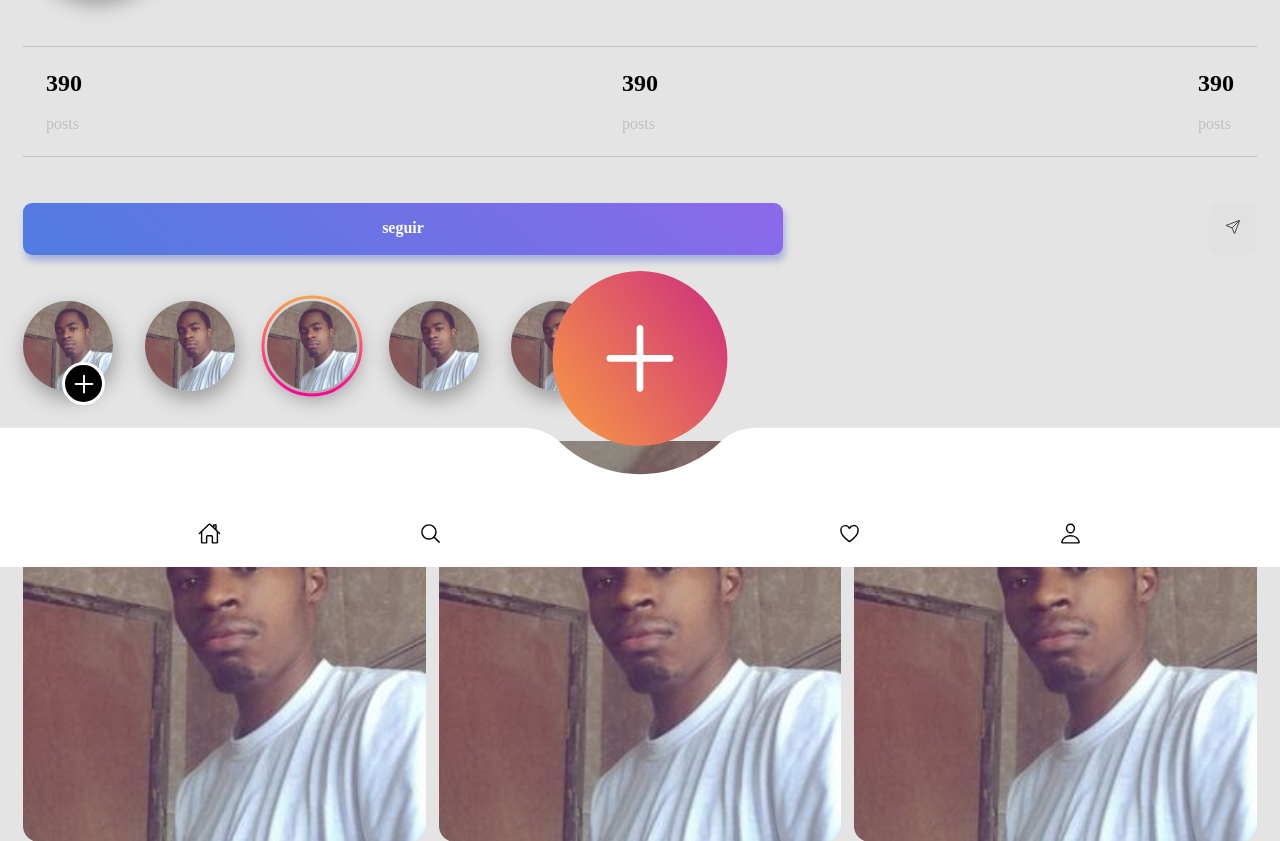
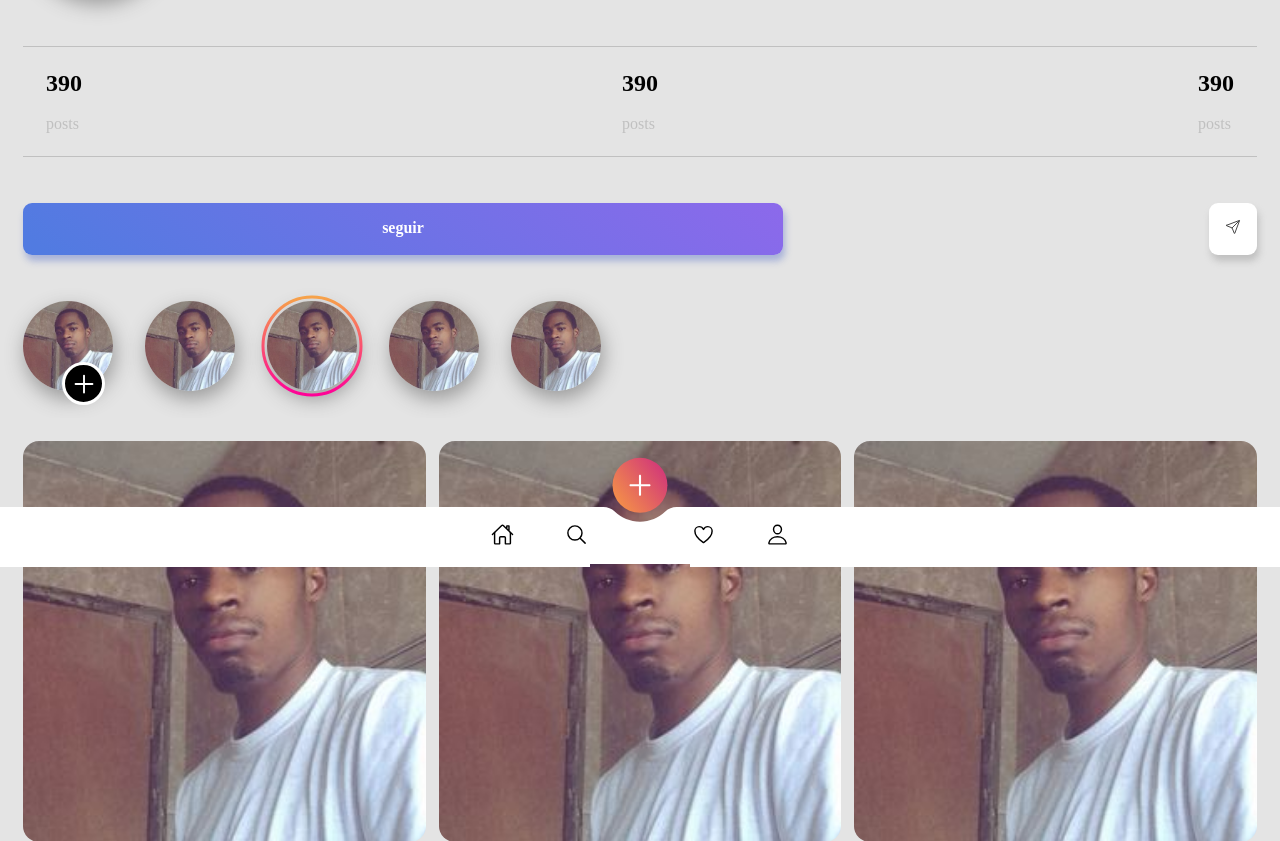
Before and after one commit to Equip-Mozambique/bootcamp_SASS, a PHP site: page / in a window 1280 px wide. Shown: the part 237-1078 px from the top of the page. Run offline with PHP 8.4, Linux system fonts and the light colour scheme.

Commit message:
tab curvo

```diff
--- a/Aula 2 mimica/css/style.css
+++ b/Aula 2 mimica/css/style.css
@@ -22,12 +22,12 @@ body {
   padding: 23px;
 }
 
-.arredondado, .container .stories .item .foto img, .container .stories .button, .perfil .foto img {
+.arredondado, #stories .container .stories .item .foto img, #stories .container .stories .button, .perfil .foto img {
   border-radius: 50%;
   box-shadow: 2px 8px 20px 0px #999999;
 }
 
-.margin, .container .stories {
+.margin, #stories .container .stories {
   margin: 23px;
 }
 
@@ -63,7 +63,8 @@ body {
   border-left: 0;
   border-right: 0;
 }
-.estat h2, .estat p {
+.estat h2,
+.estat p {
   margin: 0px;
 }
 .estat p {
@@ -78,18 +79,20 @@ body {
   box-shadow: 2px 6px 7px 0px rgba(103, 124, 204, 0.49);
 }
 .opcoes .partilhar {
-  background: #e1e1e1;
+  background: #fff;
   color: #474747;
+  box-shadow: 2px 6px 7px 0px rgba(156, 156, 156, 0.49);
 }
 
-.container {
+#stories .container {
   width: 100%;
   overflow-x: scroll;
+  overflow-y: hidden;
 }
-.container .stories {
+#stories .container .stories {
   display: inline-flex;
 }
-.container .stories .button {
+#stories .container .stories .button {
   background: black;
   color: white;
   width: 5px;
@@ -101,22 +104,22 @@ body {
   border: 3px solid white;
   box-shadow: 0px 0px;
 }
-.container .stories .button ion-icon {
+#stories .container .stories .button ion-icon {
   position: absolute;
   inset: 0;
   margin: auto;
 }
-.container .stories .item {
+#stories .container .stories .item {
   margin-right: 32px;
   position: relative;
 }
-.container .stories .item .foto img {
+#stories .container .stories .item .foto img {
   width: 90px;
 }
-.container .stories .item .coisa img {
+#stories .container .stories .item .coisa img {
   border: 4px solid white;
 }
-.container .stories .item svg.estado {
+#stories .container .stories .item svg.estado {
   position: absolute;
   inset: 0;
   left: -7px;
@@ -151,11 +154,30 @@ body {
   left: 0;
   width: 100%;
 }
+.footer .bgleft, .footer .bgright {
+  height: 60px;
+  background: white;
+  width: calc(50% - 50px);
+}
+.footer .bgright {
+  position: absolute;
+  right: 0;
+  bottom: 0;
+}
+.footer .svg, .footer .mini-buttons {
+  width: 402px;
+  position: absolute;
+  bottom: 20px;
+  left: 0;
+  right: 0;
+  margin: auto;
+}
 .footer .mini-buttons {
   background: white;
-  margin-top: -25px;
-  padding-bottom: 16px;
+  padding-bottom: 12px !important;
   display: flex;
   justify-content: space-evenly;
   font-size: 23px;
+  width: 402px;
+  bottom: 3px;
 }/*# sourceMappingURL=style.css.map */
--- a/Aula 2 mimica/css/style.scss
+++ b/Aula 2 mimica/css/style.scss
@@ -1,8 +1,8 @@
-
 * {
   margin: 0;
   padding: 0;
 }
+
 body {
   background: #e4e4e4;
 }
@@ -10,10 +10,9 @@ body {
 .nav {
   display: flex;
   justify-content: space-between;
-
 }
 
-.button{
+.button {
   padding: 16px;
   border-radius: 9px;
   text-align: center;
@@ -31,6 +30,7 @@ body {
 .margin {
   margin: 23px;
 }
+
 .flex {
   display: flex;
   justify-content: space-between;
@@ -43,14 +43,12 @@ body {
 
   .foto {
     img {
-
       width: 145px;
       @extend .arredondado;
     }
   }
 
   .detalhes {
-
     width: -webkit-fill-available;
     display: flex;
     flex-direction: column;
@@ -73,9 +71,11 @@ body {
   border-left: 0;
   border-right: 0;
 
-    h2, p {
+  h2,
+  p {
     margin: 0px;
   }
+
   p {
     color: silver;
   }
@@ -83,24 +83,25 @@ body {
 
 .opcoes {
   .seguir {
-        background: linear-gradient(40deg, #517be1 3%,#8c69eb);
+    background: linear-gradient(40deg, #517be1 3%, #8c69eb);
     color: #fff;
     font-weight: bold;
     width: 59%;
     box-shadow: 2px 6px 7px 0px rgb(103 124 204 / 49%);
-
   }
 
   .partilhar {
-        background: #e1e1e1;
+    background: #fff;
     color: #474747;
+    box-shadow: 2px 6px 7px 0px rgb(156 156 156 / 49%);
   }
 }
 
-
-    .container {
+#stories .container {
   width: 100%;
   overflow-x: scroll;
+  overflow-y: hidden;
+
   .stories {
     display: inline-flex;
     @extend .margin;
@@ -125,14 +126,13 @@ body {
       }
 
       @extend .arredondado;
-
     }
 
     .item {
       margin-right: 32px;
       position: relative;
 
-                .foto img{
+      .foto img {
         @extend .arredondado;
         width: 90px;
       }
@@ -141,22 +141,21 @@ body {
         img {
           border: 4px solid white;
         }
-
       }
 
-                svg.estado   {
+      svg.estado {
         position: absolute;
         inset: 0;
         left: -7px;
         margin: auto;
       }
-
     }
   }
 }
 
 #posts {
   @extend .padding;
+
   .container {
     display: flex;
     flex-wrap: wrap;
@@ -185,11 +184,8 @@ body {
       width: 100%;
       border-radius: 16px;
     }
-
-
   }
 }
-
 
 .footer {
   position: fixed;
@@ -197,12 +193,44 @@ body {
   left: 0;
   width: 100%;
 
+//   .backgroundmenu {
+//     position: absolute;
+//     bottom: 0;
+//     background: linear-gradient(90deg, #ffffff 168px, transparent 100px, white);
+//     height: 60px;
+//     width: 100%;
+// }
+
+.bgleft {
+    height: 60px;
+    background: white;
+    width: calc(50% - 50px);
+}
+.bgright
+ {
+    @extend .bgleft;
+    position: absolute;
+    right: 0;
+    bottom: 0;
+}
+
+
+    .svg, .mini-buttons {
+        width: 402px;
+        position: absolute;
+        bottom: 20px;
+        left: 0;
+        right: 0;
+        margin: auto;
+    }
+
   .mini-buttons {
     background: white;
-        margin-top: -25px;
-        padding-bottom: 16px;
+    padding-bottom: 12px !important;
     display: flex;
     justify-content: space-evenly;
     font-size: 23px;
+    width: 402px;
+    bottom: 3px;
   }
 }
--- a/Aula 2 mimica/index.htm
+++ b/Aula 2 mimica/index.htm
@@ -151,6 +151,10 @@
 
     <section id="footer">
         <div class="footer">
+
+            <div class="bgleft"></div>
+            <div class="bgright"></div>
+
             <div class="svg">
 
                 <svg version="1.1" id="Layer_1" xmlns="http://www.w3.org/2000/svg"
@@ -191,7 +195,6 @@
                 <div class="tabbutton"><ion-icon name="heart-outline"></ion-icon></div>
                 <div class="tabbutton"><ion-icon name="person-outline"></ion-icon></div>
 
-
             </div>
 
 
```
Also changed, not shown: 1 other file. Lines whose indentation alone changed are shown as unchanged.
